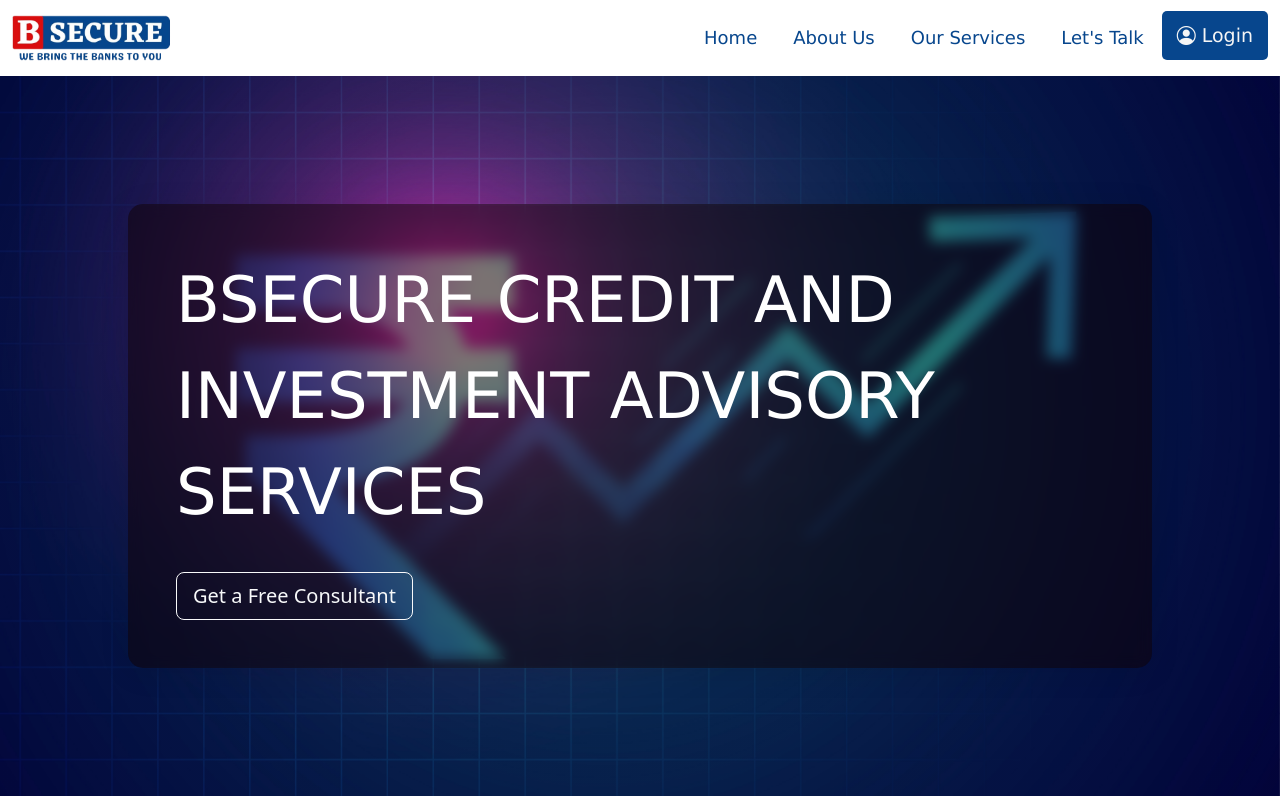
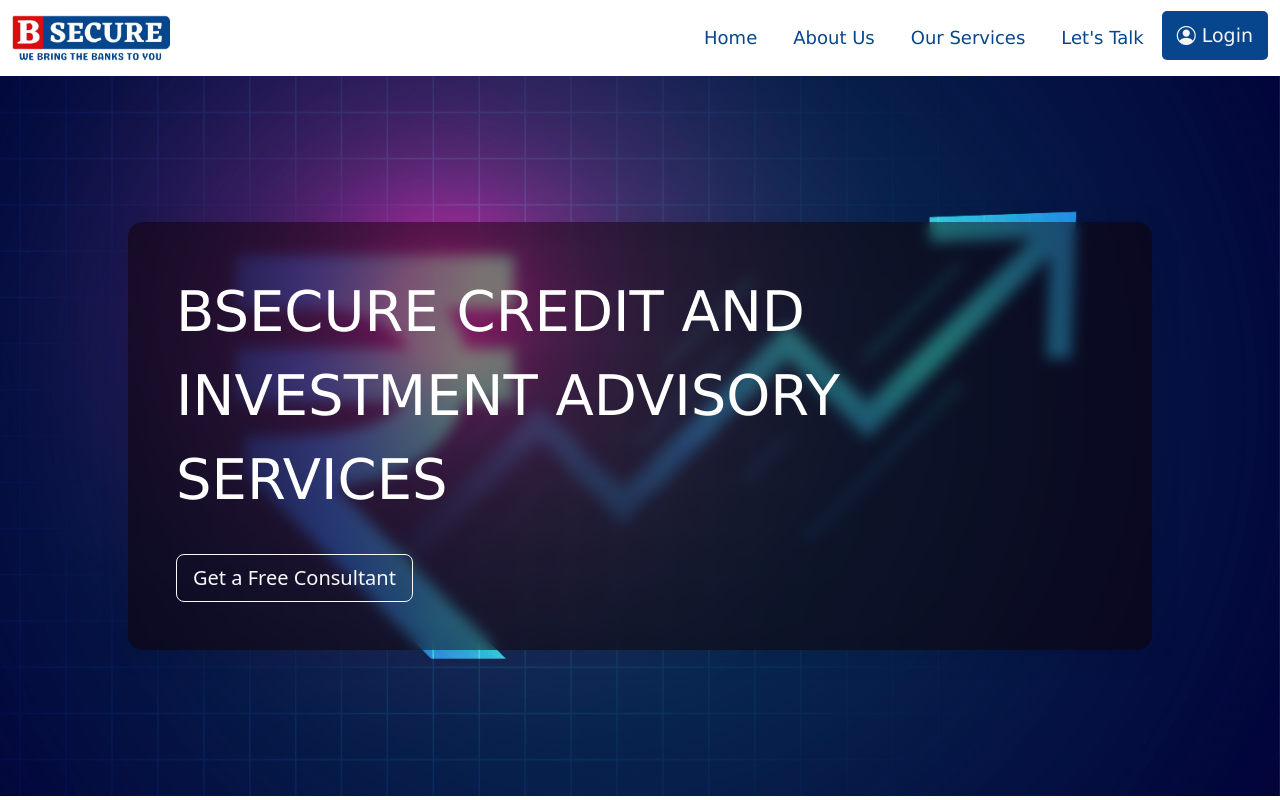
Before and after one commit to parveshahamed00/bsecure, a React (Create React App) app: page / in a window 1280 px wide. Shown: the top 800 px of the page. Built offline with nearby package versions, Linux system fonts and the light colour scheme.

Commit message:
modifing hero text for sm device  & removing gutters in offers

```diff
--- a/src/components/Hero.js
+++ b/src/components/Hero.js
@@ -3,8 +3,8 @@ import React from "react";
 function Hero() {
   return (
     <section id="hero">
-      <div className="hero-txt-container p-5">
-        <h1 className="display-3 lh-base">
+      <div className="hero-txt-container p-lg-5 p-3 ">
+        <h1 className=" display-4  display-lg-3 lh-base">
           BSECURE CREDIT AND INVESTMENT ADVISORY SERVICES
         </h1>
         <button type="button" className="btn btn-outline-light btn-lg mt-4">
--- a/src/components/Offers.js
+++ b/src/components/Offers.js
@@ -3,7 +3,7 @@ import React from "react";
 function Offers() {
   return (
     <section id="offers" className="container py-5">
-      <div className="row gy-5">
+      <div className="row ">
         <div className=" col-12 col-md-6 p-5">
           <div>
             <h2 >Best Loan and Insurance Offers</h2>
```
